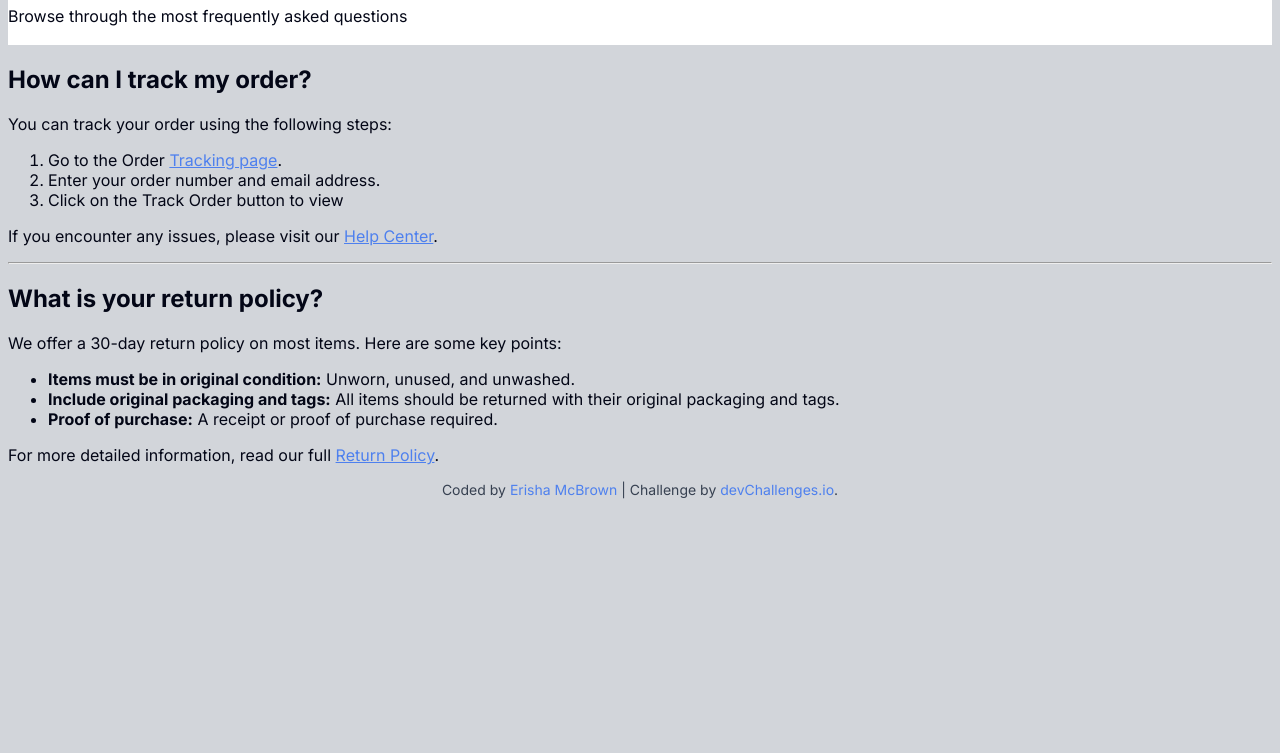
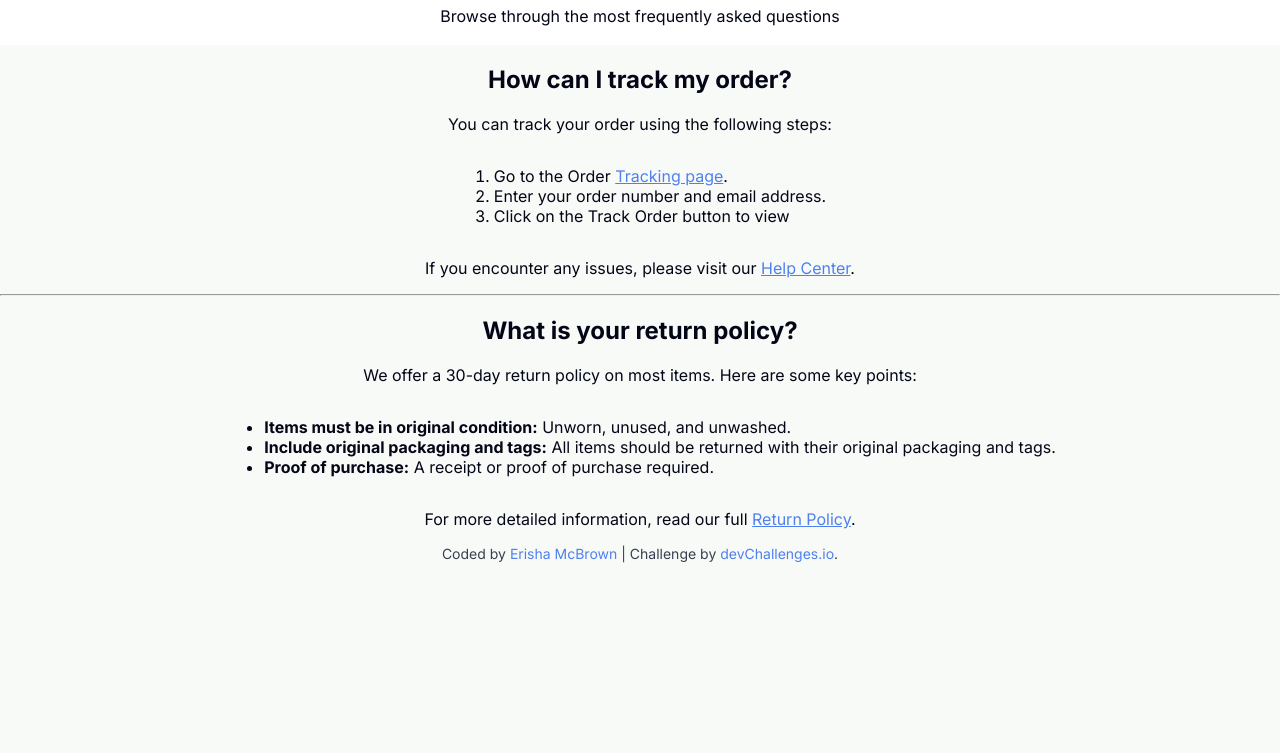
Before and after one commit to pinkraincoat/Frequently-Asked-Questions, a plain HTML site: page index.html in a window 1280 px wide. Shown: the part 76-829 px from the top of the page. Drawn offline with Linux system fonts and the light colour scheme.

Commit message:
updated html and css
changed background color and added divs and classes

```diff
--- a/index.html
+++ b/index.html
@@ -65,10 +65,10 @@
       <p>Browse through the most frequently asked questions</p>
     </header>
 
-    <div>
+    <div class="track">
       <h2>How can I track my order?</h2>
       <p>You can track your order using the following steps:</p>
-      <ol>
+      <ol class="myOL">
         <li>Go to the Order <a href="tracking page.html">Tracking page</a>.</li>
         <li>Enter your order number and email address.</li>
         <li>Click on the Track Order button to view</li>
@@ -79,11 +79,12 @@
       </p>
     </div>
     <hr />
-    <h2>What is your return policy?</h2>
+    <div class="return">
+       <h2>What is your return policy?</h2>
     <p>
       We offer a 30-day return policy on most items. Here are some key points:
     </p>
-    <ul>
+    <ul class="myUL">
       <li>
         <b>Items must be in original condition:</b> Unworn, unused, and
         unwashed.
@@ -100,6 +101,8 @@
       For more detailed information, read our full
       <a href="return policy.html">Return Policy</a>.
     </p>
+    </div>
+
 
     <div class="author-info">
       Coded by <a href="#">Erisha McBrown</a> | Challenge by
--- a/style.css
+++ b/style.css
@@ -4,9 +4,29 @@
 
       body {
         height: 100vh;
-        background-color: #d2d5da;
+        background-color: #f8faf8;
         color: #030616;
         font-family: "Inter", sans-serif;
+        margin: 0;
+        text-align: center;
+      }
+
+      div.track{
+        text-align: center;
+      }
+
+      ol.myOL{
+        display: inline-block;
+        text-align: left;
+      }
+
+      div.return{
+        text-align: center;
+      }
+
+      ul.myUL{
+        display: inline-block;
+        text-align: left;
       }
 
       a{
```
